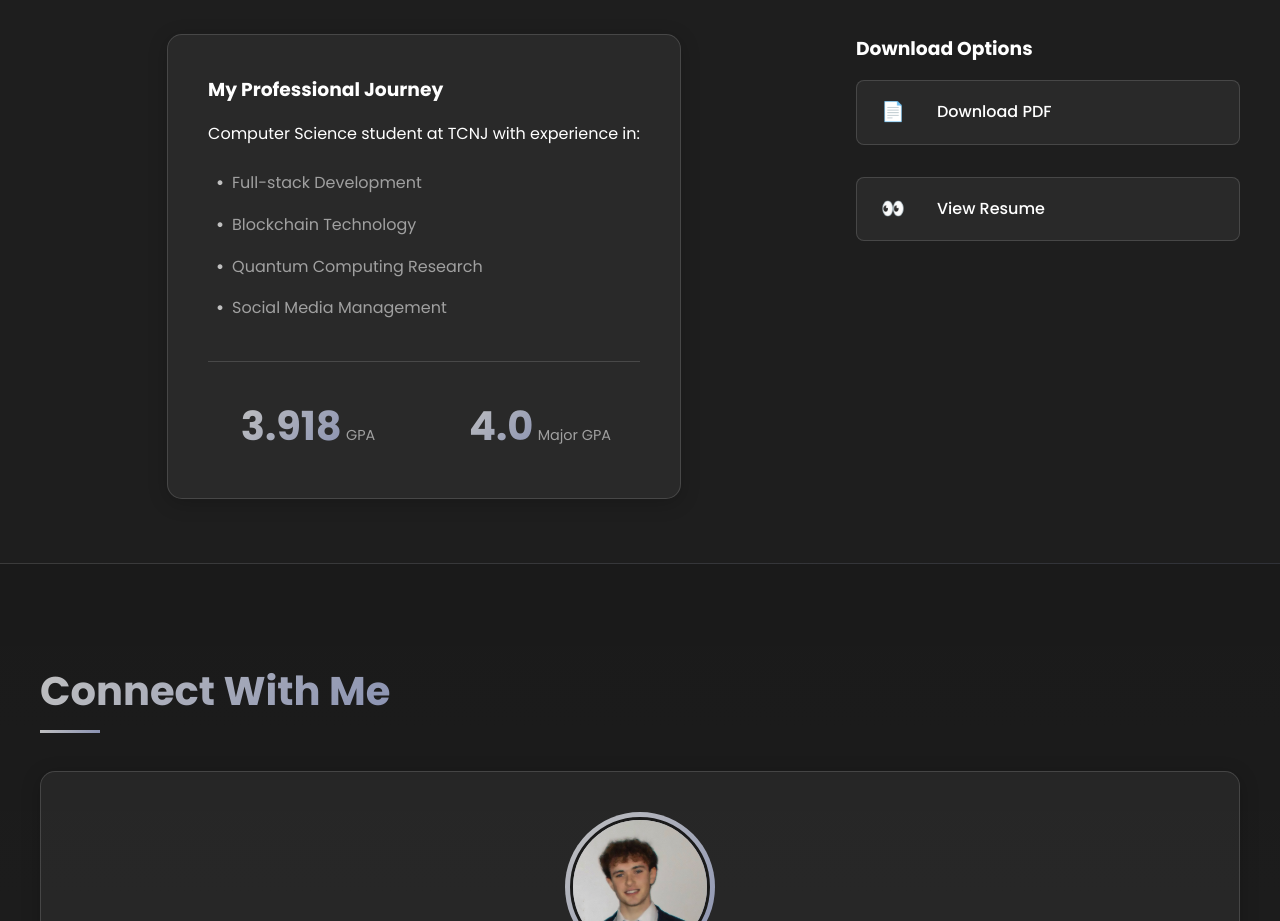
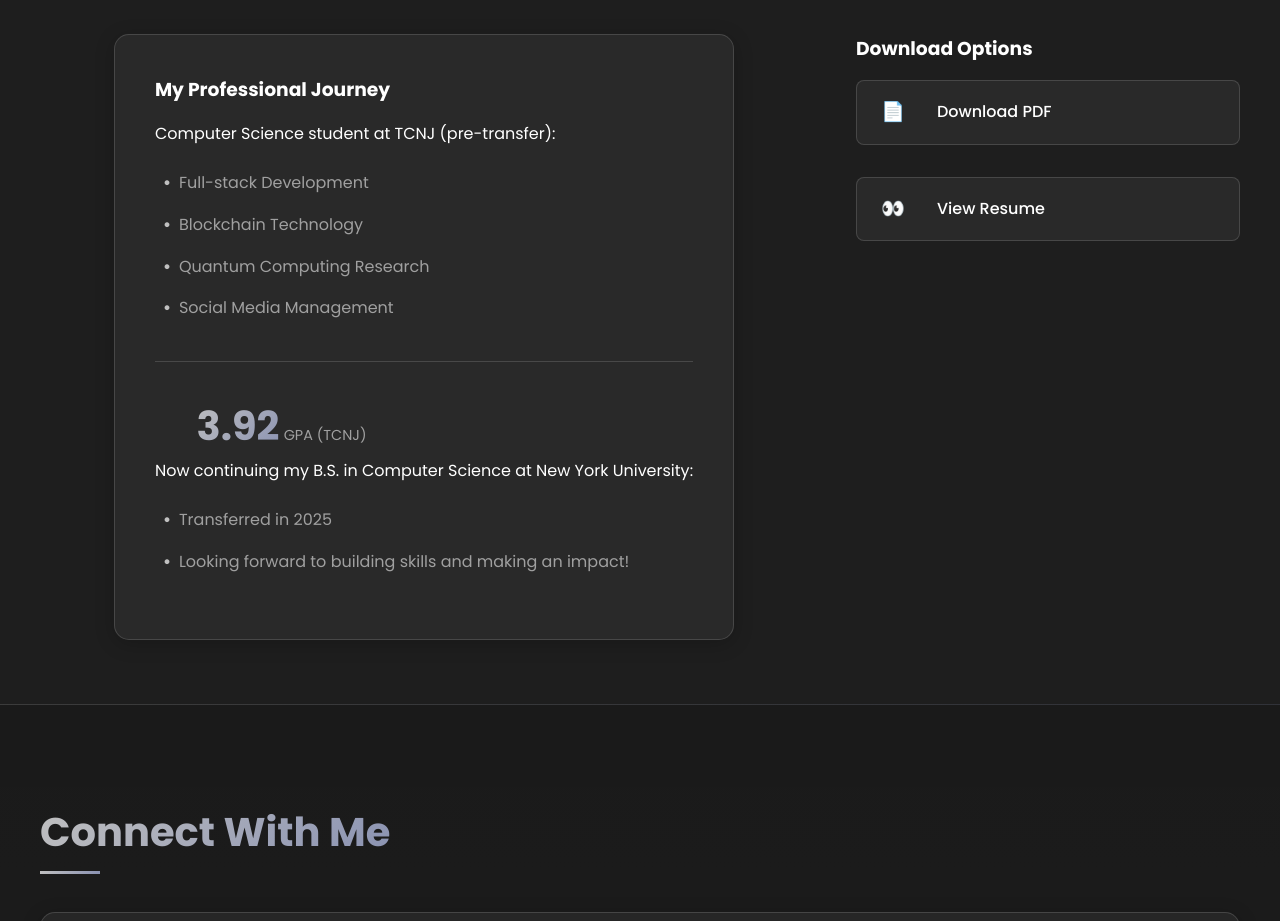
Before and after one commit to WillRoche2587/WillRoche2587.github.io, a website: page index.html in a window 1280 px wide. Shown: the part 3460-4381 px from the top of the page. Drawn offline with nearby package versions, Linux system fonts and the light colour scheme; animation ran at ten frames a second.

Commit message:
Update index.html

```diff
--- a/index.html
+++ b/index.html
@@ -159,23 +159,27 @@
                     <div class="resume-preview">
                         <div class="resume-card">
                             <h3>My Professional Journey</h3>
-                            <p>Computer Science student at TCNJ with experience in:</p>
+
+                                <p>Computer Science student at TCNJ (pre-transfer):</p>
                                 <ul>
                                     <li>Full-stack Development</li>
                                     <li>Blockchain Technology</li>
                                     <li>Quantum Computing Research</li>
                                     <li>Social Media Management</li>
                                 </ul>
+
                                 <div class="resume-stats">
                                     <div class="stat">
-                                    <span class="number">3.918</span>
-                                    <span class="label">GPA</span>
-                                </div>
-                                <div class="stat">
-                                    <span class="number">4.0</span>
-                                    <span class="label">Major GPA</span>
+                                        <span class="number">3.92</span>
+                                        <span class="label">GPA (TCNJ)</span>
                                     </div>
                                 </div>
+
+                                <p>Now continuing my B.S. in Computer Science at New York University:</p>
+                                <ul>
+                                    <li>Transferred in 2025</li>
+                                    <li>Looking forward to building skills and making an impact!</li>
+                                </ul>
                         </div>
                     </div>
                     <div class="resume-sidebar">
```
Lines whose indentation alone changed are shown as unchanged.
